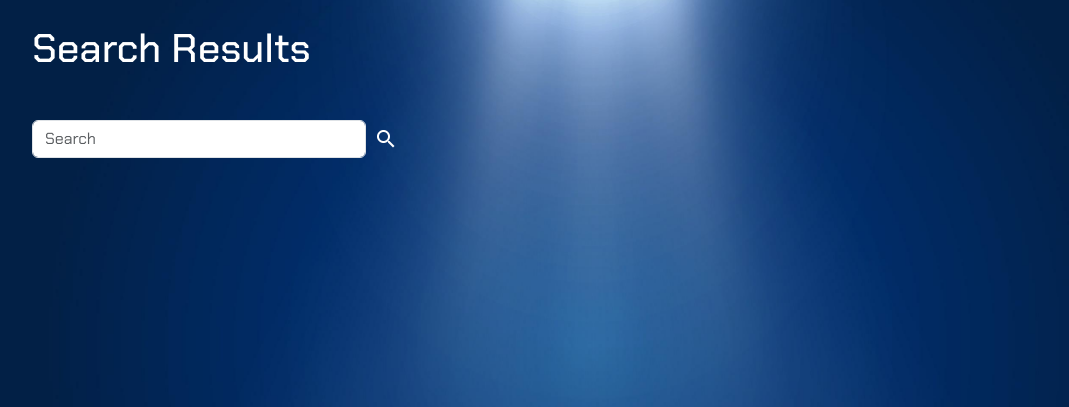
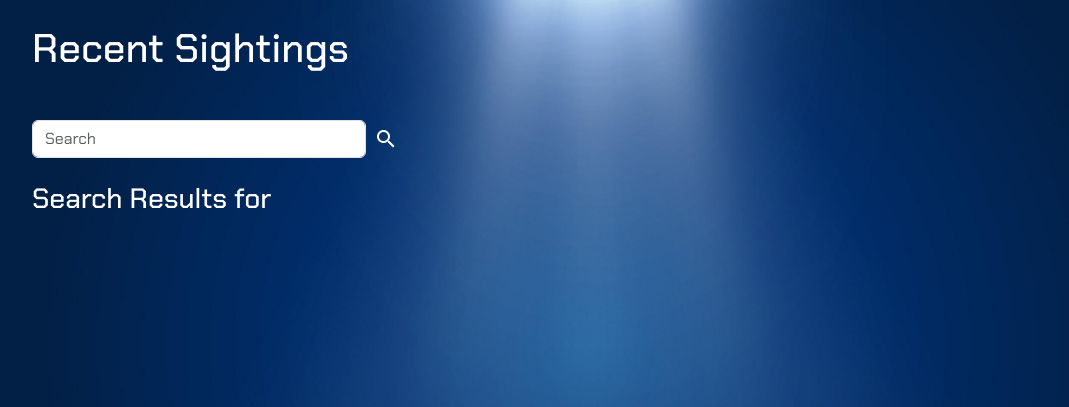
Before and after one commit to spbovarnick/anomalies-anonymous, a Django app: page /search/ in a window 1280 px wide. Shown: the part 56-463 px from the top of the page, without its empty margins (50-1119 px from the left). Run offline with Django 4.2, Linux system fonts and the light colour scheme.

Commit message:
continued tweaking search formatting

```diff
--- a/anomaliesanonymous/main_app/static/css/style.css
+++ b/anomaliesanonymous/main_app/static/css/style.css
@@ -143,6 +143,10 @@ img#account-logo {
     transform: scale(1.05);
 }
 
+.blue {
+    color: rgb(120, 178, 236);
+}
+
 #report-number {
     font-size: 2rem;
     font-weight: 700;
@@ -150,11 +154,10 @@ img#account-logo {
 
 textarea#id_comment {
     height: 100px;
-    background-color: rgb(224, 224, 224);
 }
 
 p.card-text.bold {
-    color: rgb(107, 172, 237);
+    color: rgb(120, 178, 236);
     font-weight: 700;
     font-style: italic;
     font-size: 1.15rem;
--- a/anomaliesanonymous/main_app/templates/sightings/detail.html
+++ b/anomaliesanonymous/main_app/templates/sightings/detail.html
@@ -10,7 +10,7 @@
       <div class="col-lg-6 col-md-6 col-sm-12 mb-4">
         <div class="card">
           <div class="card-body">
-            <h5 id="report-number" class="card-title mb-3">Report #{{ sighting.id }}</h5>
+            <h5 id="report-number" class="card-title mb-3">Report <em class="blue">#{{ sighting.id }}</em></h5>
             <p class="card-text bold mb-2">WHEN</p>
             <p class="card-text mb-2">{{ sighting.datetime }}</p>
             <p class="card-text mb-4"><em>Duration: </em>{{ sighting.duration }}</p>
--- a/anomaliesanonymous/main_app/templates/sightings/search.html
+++ b/anomaliesanonymous/main_app/templates/sightings/search.html
@@ -2,7 +2,7 @@
 
 {% block content %}
 <div class="container">
-  <h1 class="mb-5">Search Results</h1>
+  <h1 class="mb-5">Recent Sightings</h1>
   <div class="col-md-6 col-lg-4 mb-6"></div>
     <form action="{% url 'search' %}" method="GET" class="input-group rounded mb-3" style="max-width: 375px;">
         <input type="search" class="form-control rounded" placeholder="Search" aria-label="Search" aria-describedby="search-addon" name="q">
@@ -10,12 +10,13 @@
           <button class="btn btn-search" style="background-color: transparent;" type="submit"><img src="/static/assets/search.png"></button>
         </span>
     </form>
+    <h3 class="mt-4 mb-3">Search Results for <em class="blue">{{ query }}</em></h3>
     <div class="row" id="sightings-row">
       {% for sighting in sightings %}
       <div class="col-md-6 col-lg-4 mb-4">
         <div class="card grow h-100">
             <div class="card-body">
-                <h5 class="card-title mb-3">Report #{{ sighting.id }}</h5>
+                <h5 class="card-title mb-3">Report <em class="blue">#{{ sighting.id }}</em></h5>
                 <p class="card-text">{{ sighting.datetime }}</p>
                 <p class="card-text">City: {{ sighting.city }}</p>
                 <p class="card-text">State: {{ sighting.state }}</p>
```
Also changed, not shown: anomaliesanonymous/main_app/views.py (+7 -3 lines).
